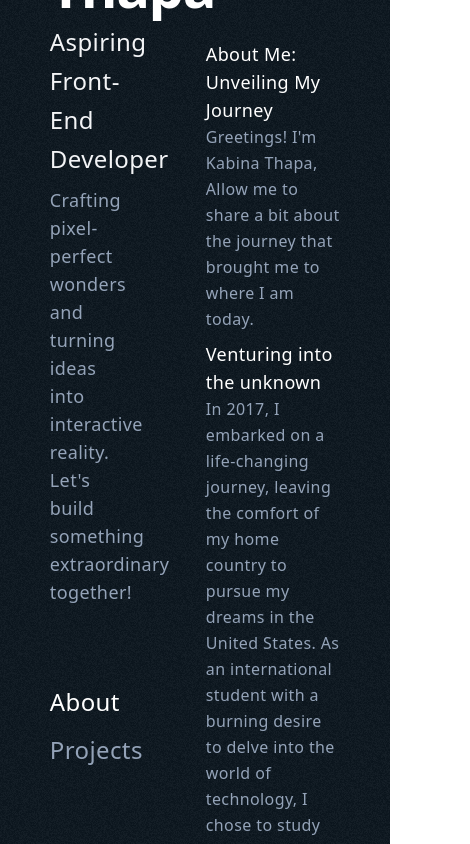
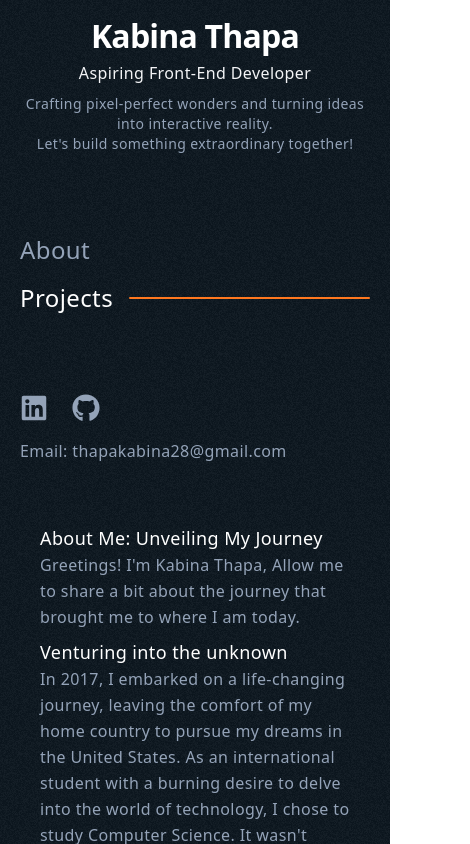
Before and after one commit to KabinaThapa/portfolio-kabinathapa, a React (Vite) app: page / in a window 390 px wide. Shown: the top 844 px of the page, 470 px wide, since content can reach past the window. Built offline with nearby package versions, Linux system fonts and the light colour scheme.

Commit message:
style:update layout and design of intro box for smaller screen

```diff
--- a/src/App.jsx
+++ b/src/App.jsx
@@ -38,16 +38,16 @@ function App() {
   return (
     <>
       <div className="outbox w-full bg-mount ">
-       <div className=" w-full bg-black bg-opacity-10 h-auto flex justify-around  text-slate-400 font-sans font-extralight tracking-wide leading-relaxed">
-        <div className="Intro sticky top-0  w-[35%] h-screen flex flex-col justify-center gap-20 p-10">
-          <div className="flex flex-col justify-center gap-2 font-extralight">
-            <a className=" text-[3.5rem] font-bold text-white leading-none tracking-tight ">
+       <div className=" w-full bg-black bg-opacity-10 h-auto  flex md:flex-row flex-col justify-around  text-slate-400 font-sans font-extralight tracking-wide leading-relaxed">
+        <div className="Intro md:sticky md:top-0  md:w-[35%] w-[100%] h-auto md:h-screen flex flex-col justify-center gap-20 md:p-10 p-5">
+          <div className="flex flex-col justify-center items-center md:items-start gap-2 font-extralight">
+            <a className=" md:text-[3.5rem] text-[2rem] font-bold text-white leading-none tracking-tight ">
               Kabina Thapa
             </a>
-            <h1 className="text-[1.5rem] text-gray-100 ">
+            <h1 className="md:text-[1.5rem] text-[1rem] text-gray-100 ">
               Aspiring Front-End Developer
             </h1>
-            <p className="text-lg ">
+            <p className="md:text-lg text-sm md:text-start text-center">
               Crafting pixel-perfect wonders and turning ideas into interactive
               reality.
               <p>Let's build something extraordinary together!</p>
@@ -97,7 +97,7 @@ function App() {
 
 
         </div>
-        <div className="second  w-[55%] flex flex-col gap-10 ">
+        <div className="second  md:w-[55%] w-[100%] flex flex-col gap-10 ">
           <section id="about" className=" flex flex-col p-10 gap-2  ">
             <div>
               <h1 className="text-lg text-white">
```
